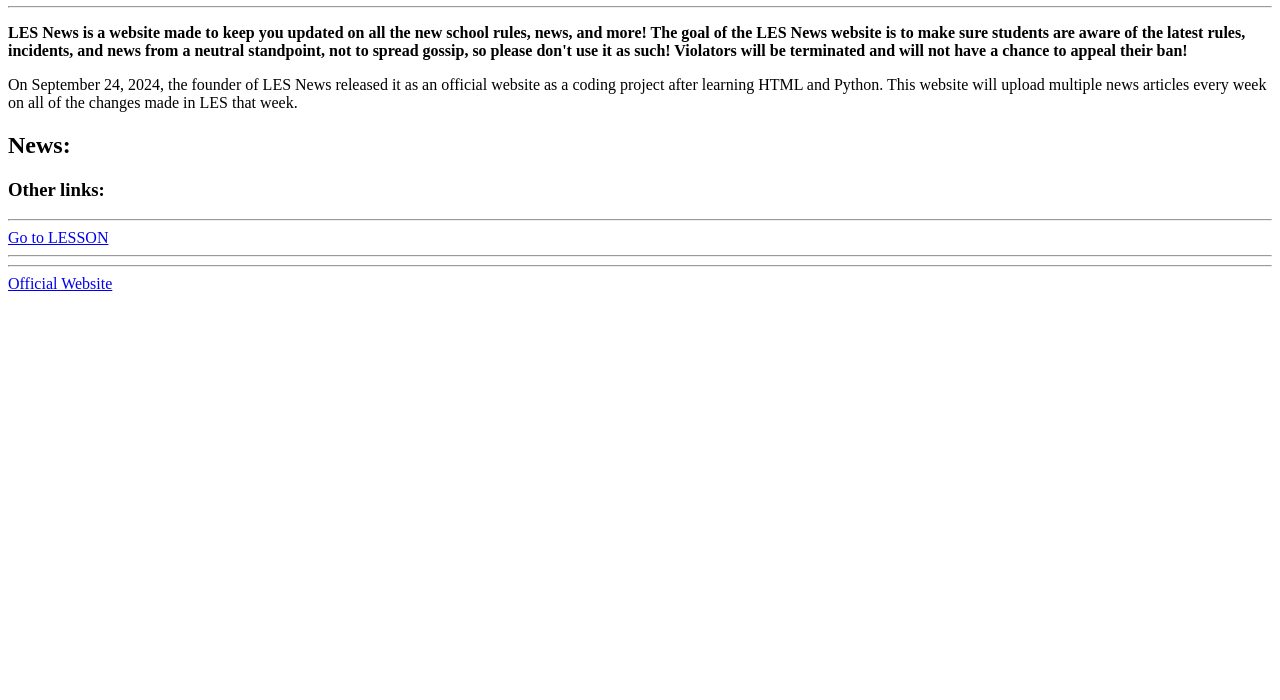
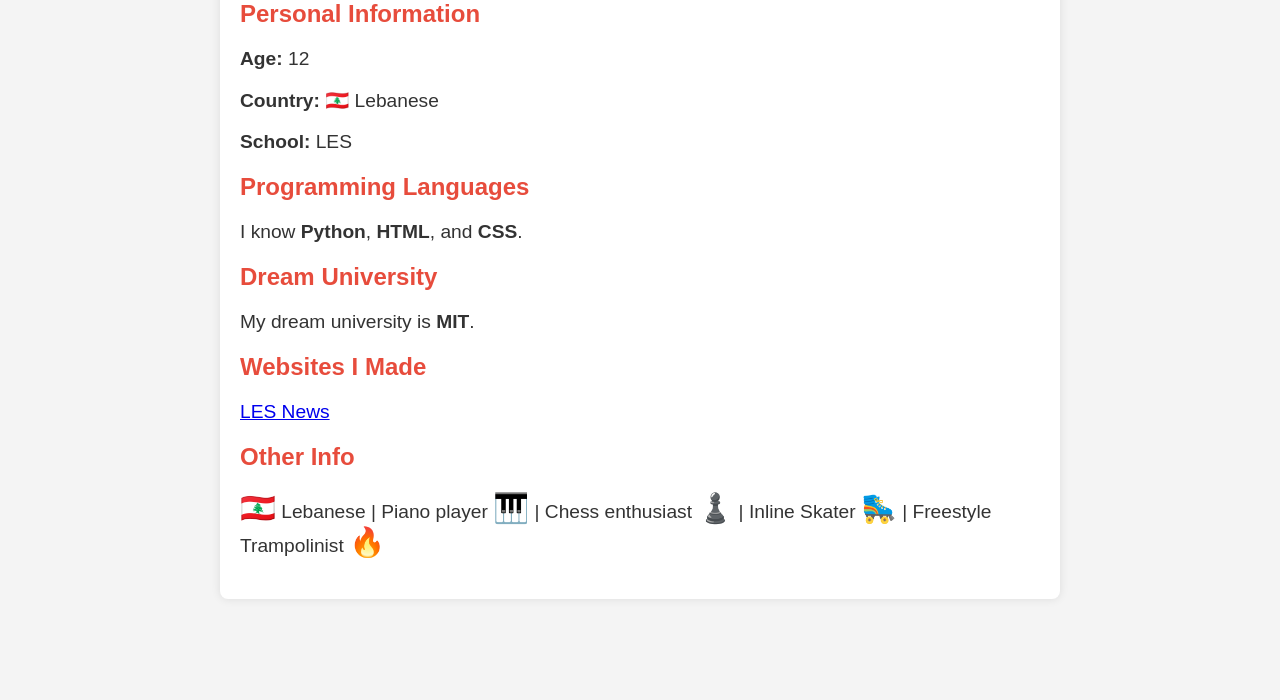
Before and after one commit to LES-news/About-Me, a plain HTML site: page index.html in a window 1280 px wide. Shown: the part 100-800 px from the top of the page. Drawn offline with Linux system fonts and the light colour scheme.

Commit message:
Update index.html

```diff
--- a/index.html
+++ b/index.html
@@ -1,20 +1,99 @@
 <!DOCTYPE html>
-<html>
+<html lang="en">
 <head>
-    <title>LES News Beta</title>
+    <meta charset="UTF-8">
+    <meta name="viewport" content="width=device-width, initial-scale=1.0">
+    <title>About Me</title>
+    <style>
+        body {
+            font-family: Arial, sans-serif;
+            margin: 0;
+            padding: 0;
+            background-color: #f4f4f4;
+            color: #333;
+        }
+        .container {
+            max-width: 800px;
+            margin: 0 auto;
+            padding: 20px;
+            background-color: #fff;
+            border-radius: 8px;
+            box-shadow: 0 0 10px rgba(0, 0, 0, 0.1);
+        }
+        h1 {
+            text-align: center;
+            color: #3498db;
+        }
+        .section {
+            margin-bottom: 20px;
+        }
+        .section h2 {
+            color: #e74c3c;
+        }
+        .info {
+            font-size: 1.2em;
+        }
+        .info span {
+            font-weight: bold;
+        }
+        .links a {
+            color: #3498db;
+            text-decoration: none;
+            font-weight: bold;
+        }
+        .links a:hover {
+            text-decoration: underline;
+        }
+        .emoji {
+            font-size: 1.5em;
+        }
+        footer {
+            text-align: center;
+            padding: 10px;
+            background-color: #2c3e50;
+            color: #fff;
+            position: fixed;
+            width: 100%;
+            bottom: 0;
+        }
+    </style>
 </head>
 <body>
-    <h1><b><i>Welcome to LES News, your personal website for all the latest news about LES</i></b></h1>
-    <img src="LES.png" width="1000" height="500" alt="LES News Image" />
-    <hr>
-    <p><b>LES News is a website made to keep you updated on all the new school rules, news, and more! The goal of the LES News website is to make sure students are aware of the latest rules, incidents, and news from a neutral standpoint, not to spread gossip, so please don't use it as such! Violators will be terminated and will not have a chance to appeal their ban!</b></p>
-    <p>On September 24, 2024, the founder of LES News released it as an official website as a coding project after learning HTML and Python. This website will upload multiple news articles every week on all of the changes made in LES that week.</p>
-    <h2>News:</h2>
-    <h3>Other links:</h3>
-    <hr>
-    <a href="https://lesson.lesbg.com/index.php" target="_blank" title="This will take you to LESSON.lesbg.com">Go to LESSON</a>
-    <hr>
-    <hr>
-    <a href="https://www.lesbg.com/site/" target="_blank" title="This will take you to the official website of LES">Official Website</a>
+    <div class="container">
+        <h1>About Me</h1>
+
+        <div class="section">
+            <h2>Personal Information</h2>
+            <p class="info"><span>Age:</span> 12</p>
+            <p class="info"><span>Country:</span> 🇱🇧 Lebanese</p>
+            <p class="info"><span>School:</span> LES</p>
+        </div>
+
+        <div class="section">
+            <h2>Programming Languages</h2>
+            <p class="info">I know <span>Python</span>, <span>HTML</span>, and <span>CSS</span>.</p>
+        </div>
+
+        <div class="section">
+            <h2>Dream University</h2>
+            <p class="info">My dream university is <span>MIT</span>.</p>
+        </div>
+
+        <div class="section">
+            <h2>Websites I Made</h2>
+            <p class="info"><a href="https://les-news.github.io/LES-news/#submit" target="_blank">LES News</a></p>
+        </div>
+
+        <div class="section">
+            <h2>Other Info</h2>
+            <p class="info">
+                <span class="emoji">🇱🇧</span> Lebanese |
+                Piano player <span class="emoji">🎹</span> |
+                Chess enthusiast <span class="emoji">♟️</span> |
+                Inline Skater <span class="emoji">🛼</span> |
+                Freestyle Trampolinist <span class="emoji">🔥</span>
+            </p>
+        </div>
+    </div>
 </body>
 </html>
```
